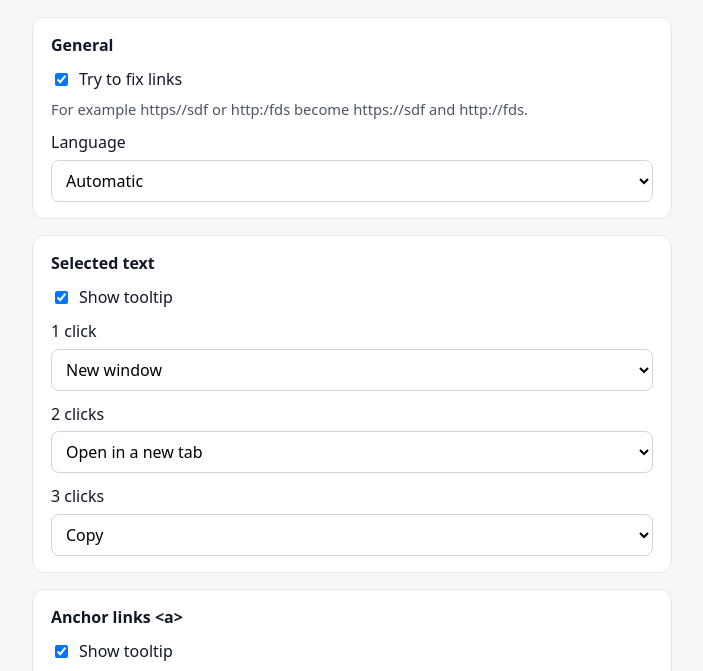
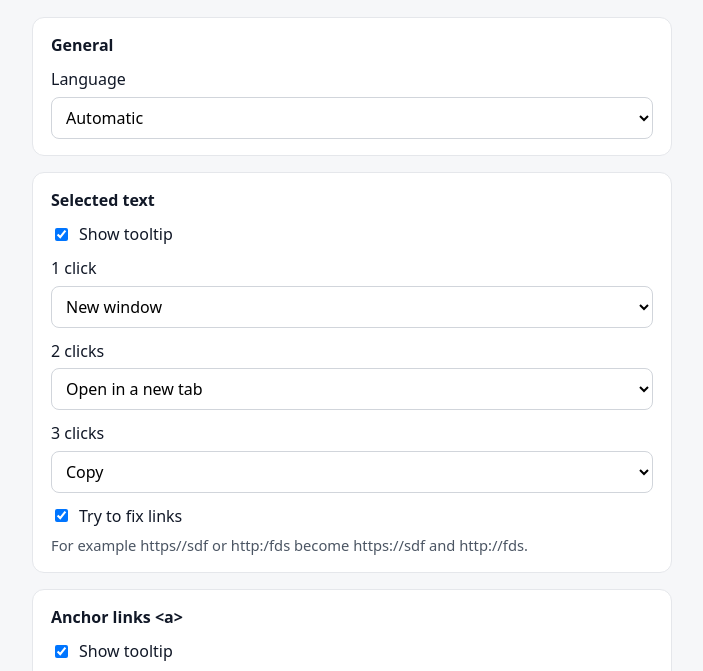
Before and after one commit to pericodes/better-links-chrome-extension, a browser extension: page src/options/options.html in a window 1280 px wide. Shown: the part 71-742 px from the top of the page, without its empty margins (288-991 px from the left). Drawn offline with Linux system fonts and the light colour scheme.

Commit message:
Fix links option place changed

```diff
--- a/src/options/options.css
+++ b/src/options/options.css
@@ -38,6 +38,10 @@ h2 {
   display: grid;
   gap: 6px;
   margin-top: 12px;
+}
+
+h2 + .field {
+  margin-top: 0;
 }
 
 .check {
@@ -84,6 +88,7 @@ input[type="number"] {
   font-size: 0.92rem;
 }
 
+.field + .check,
 .help + .check {
   margin-top: 12px;
 }
--- a/src/options/options.html
+++ b/src/options/options.html
@@ -12,11 +12,6 @@
 
       <section>
         <h2 id="label-section-general"></h2>
-        <label class="check">
-          <input id="fix-links" type="checkbox" />
-          <span id="label-fix-links"></span>
-        </label>
-        <p id="fix-help" class="help"></p>
         <div class="field">
           <label id="label-language" for="language"></label>
           <select id="language"></select>
@@ -41,6 +36,11 @@
           <label id="label-click3" for="click3"></label>
           <select id="click3"></select>
         </div>
+        <label class="check">
+          <input id="fix-links" type="checkbox" />
+          <span id="label-fix-links"></span>
+        </label>
+        <p id="fix-help" class="help"></p>
       </section>
 
       <section>
```
